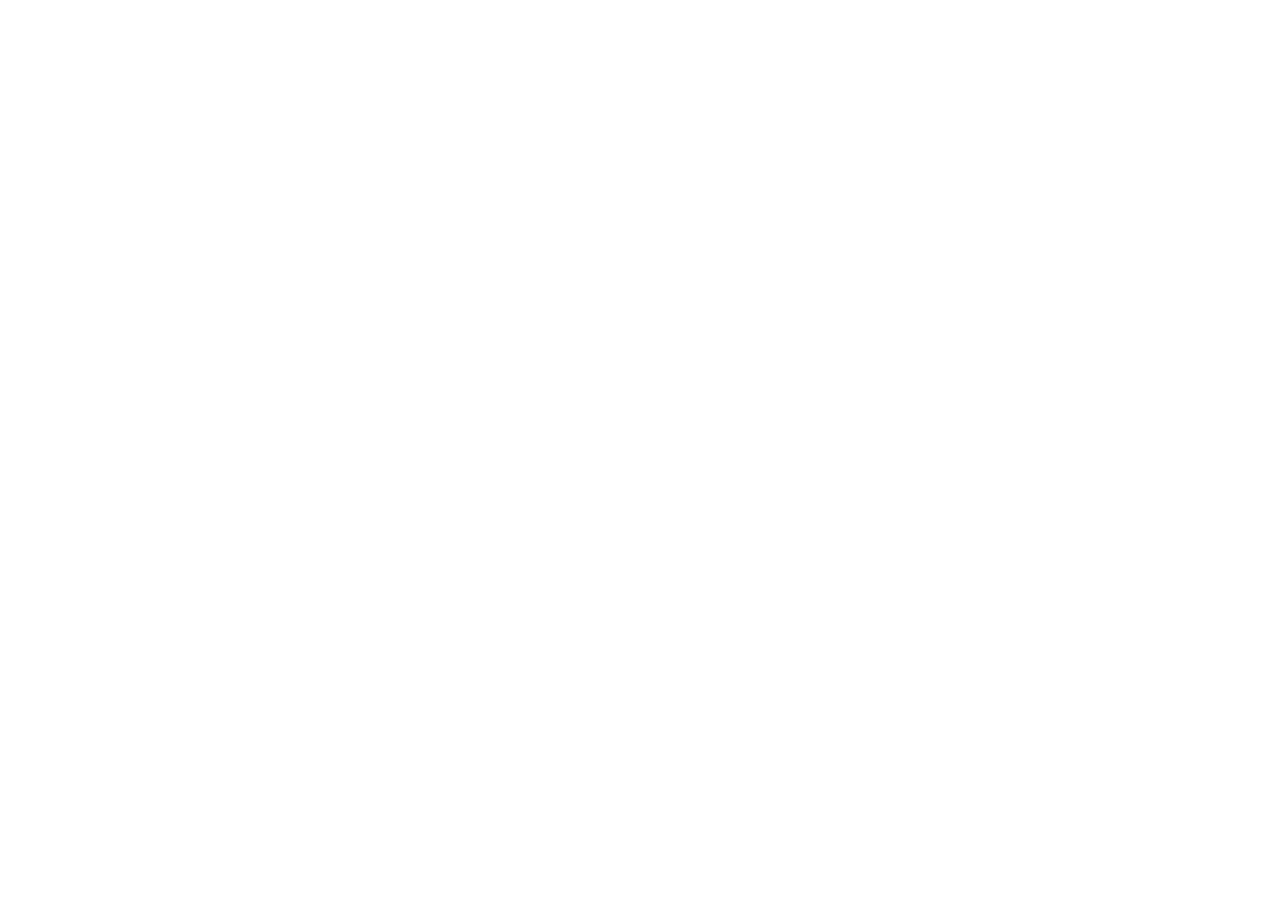
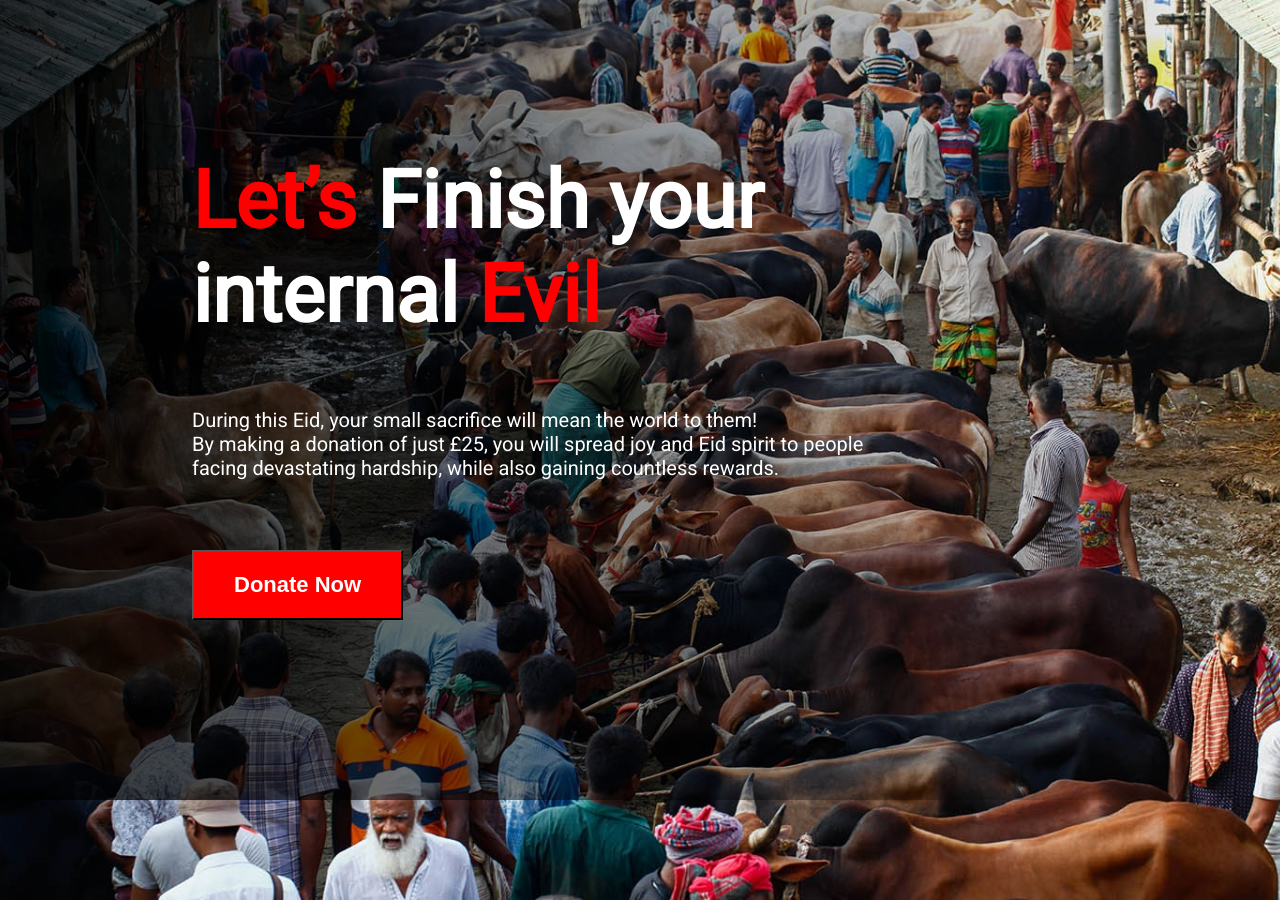
Before and after one commit to TajbeerAhamed/Eid-Zakat, a plain HTML site: page index.html in a window 1280 px wide. Before the commit the page ends 800 px from the top, so only its background shows below. Drawn offline with Linux system fonts and the light colour scheme.

Commit message:
first-commit

```diff
--- a/index.html
+++ b/index.html
@@ -7,10 +7,30 @@
     <meta name="viewport" content="width=device-width, initial-scale=1.0">
     <title>Document</title>
     <link rel="stylesheet" href="style.css">
+    <link rel="preconnect" href="https://fonts.googleapis.com">
+    <link rel="preconnect" href="https://fonts.gstatic.com" crossorigin>
+    <link href="https://fonts.googleapis.com/css2?family=Roboto&display=swap" rel="stylesheet">
 </head>
 
 <body>
-
+    <section class="first-section">
+        <div class="first-sec-img">
+            <div class="heading-position">
+                <h1 class="first-heading"><span style="color:red ;">Let’s</span> Finish your <br>
+                    internal <span style="color: red;">Evil</span></h1>
+                <p class="first-heading-1">During this Eid, your small sacrifice will mean the world to them!<br> By
+                    making
+                    a
+                    donation of just £25,
+                    you
+                    will
+                    spread joy and Eid spirit to people <br>facing devastating hardship, while also gaining countless
+                    rewards.
+                </p>
+                <button class="button-design">Donate Now</button>
+            </div>
+        </div>
+    </section>
 </body>
 
 </html>
--- a/style.css
+++ b/style.css
@@ -0,0 +1,47 @@
+body {
+    font-family: 'Roboto', sans-serif;
+    margin: 0;
+    padding: 0;
+}
+
+.first-section {
+    width: 100%;
+    height: 900px;
+    background-image: url(images/image1.jpg);
+    background-repeat: no-repeat;
+    background-position: center;
+    background-size: cover;
+}
+
+.first-sec-img {
+    background-image: linear-gradient(90deg, rgba(0, 0, 0, 0.808), transparent);
+    height: 100%;
+    width: 100%;
+    position: absolute;
+}
+
+.first-heading {
+    color: white;
+    font-size: 80px;
+    font-weight: 700;
+}
+
+.first-heading-1 {
+    color: white;
+    font-size: 20px;
+    font-weight: 400;
+}
+
+.heading-position {
+    margin-top: 12%;
+    margin-left: 15%;
+}
+
+.button-design {
+    color: white;
+    background-color: red;
+    padding: 20px 40px;
+    font-size: 22px;
+    font-weight: 700;
+    margin-top: 50px;
+}
```
